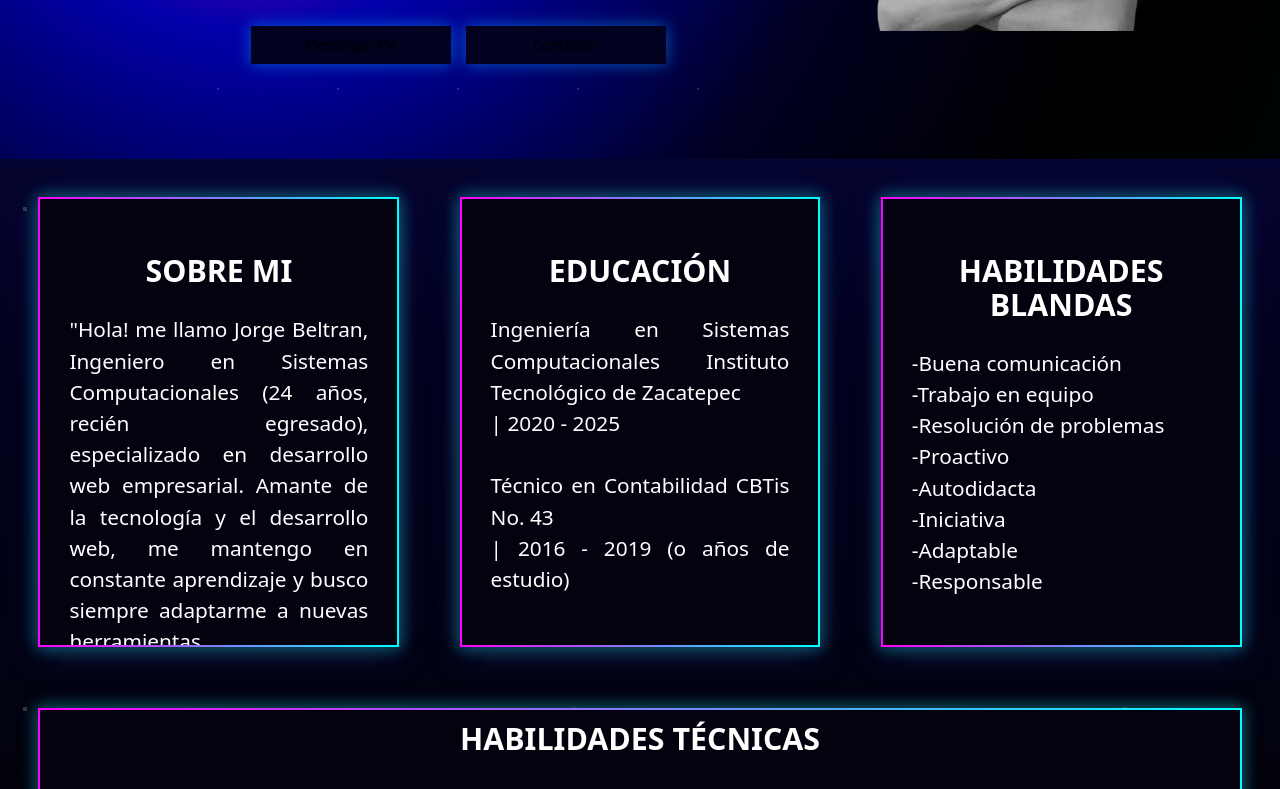
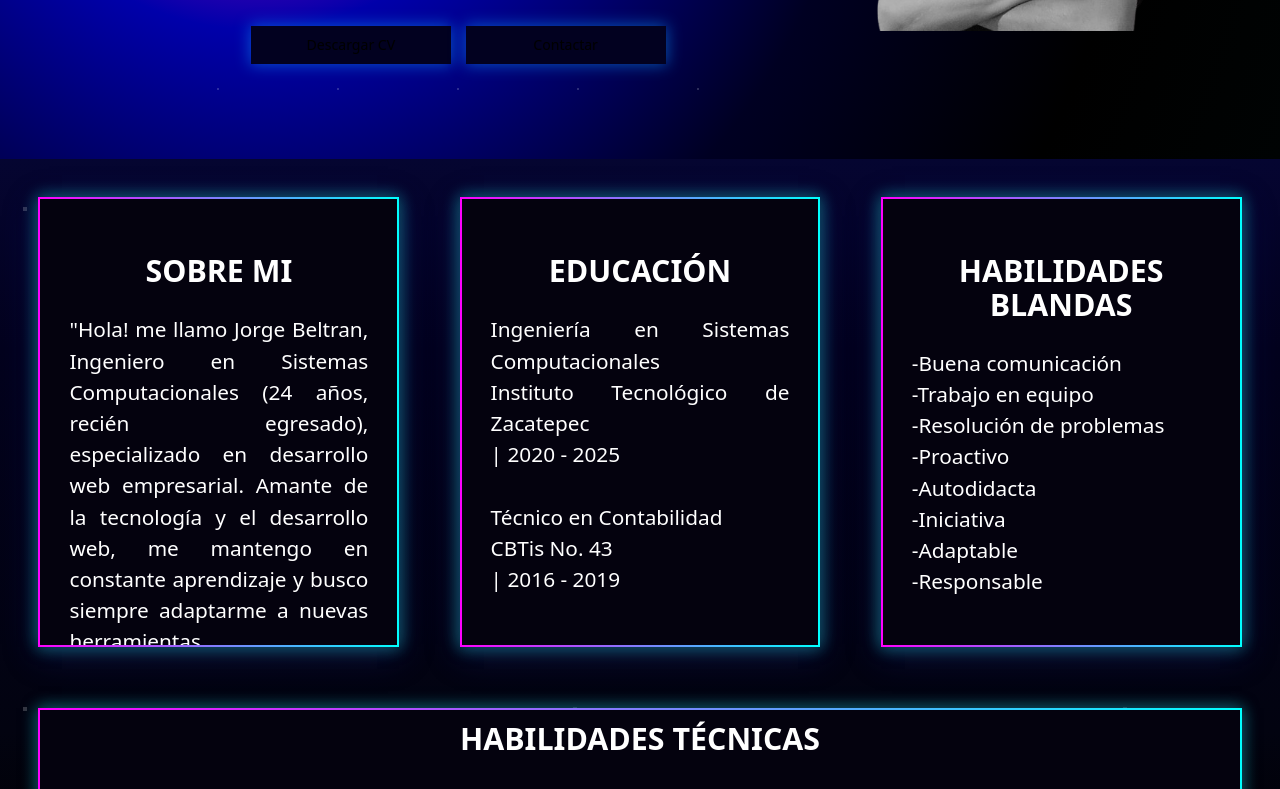
Before and after one commit to Emmir4444/Portafolio, a React (Vite) app in the folder portafolio/: page / in a window 1280 px wide. Shown: the part 480-1269 px from the top of the page. Built offline with nearby package versions, Linux system fonts and the light colour scheme; a web font is replaced by a local one.

Commit message:
educacion

```diff
--- a/portafolio/src/Components/About/About.jsx
+++ b/portafolio/src/Components/About/About.jsx
@@ -68,7 +68,7 @@ const About = () => {
         <AboutCard
         ref={CardRef2}
         title={'EDUCACIÓN'}
-        content={'Ingeniería en Sistemas Computacionales Instituto Tecnológico de Zacatepec \n| 2020 - 2025 \n\n Técnico en Contabilidad CBTis No. 43 \n| 2016 - 2019 (o años de estudio)'}/>
+        content={'Ingeniería en Sistemas Computacionales \nInstituto Tecnológico de Zacatepec \n| 2020 - 2025 \n\n Técnico en Contabilidad \nCBTis No. 43 \n| 2016 - 2019'}/>
         <AboutCard
         ref={CardRef3}
         title={'HABILIDADES BLANDAS'}
```
